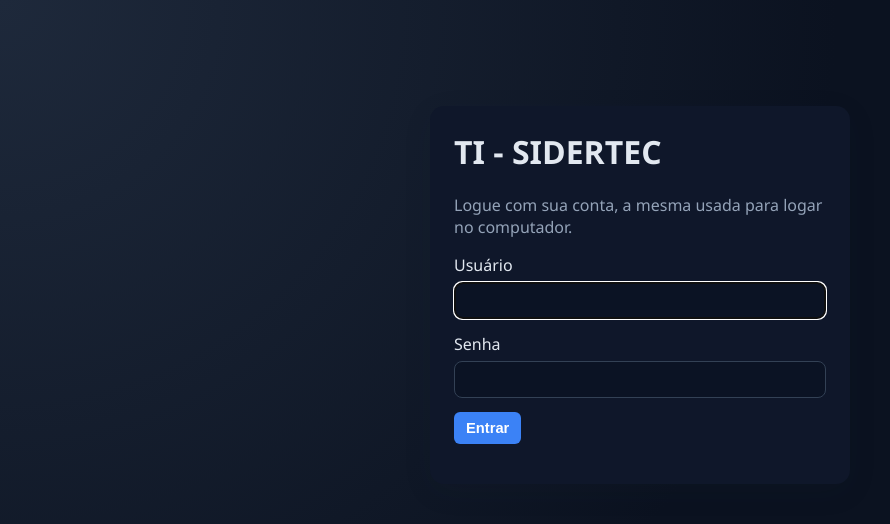
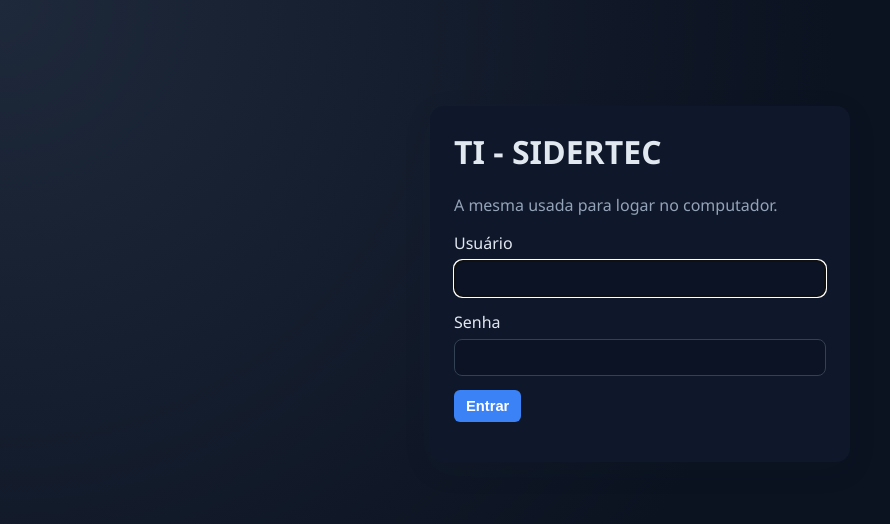
Before and after one commit to fabianopolone123/ERP-TI-WEB, a Django app: page /login/ in a window 1280 px wide. Shown: the top 524 px of the page, without its empty margins (0-890 px from the left). Run offline with Django 5.2, Linux system fonts and the light colour scheme.

Commit message:
ajusta texto da tela de login

```diff
--- a/templates/auth/login.html
+++ b/templates/auth/login.html
@@ -5,7 +5,7 @@
 {% block content %}
 <div class="card" style="max-width: 420px; margin: 60px auto;">
     <h1>TI - SIDERTEC</h1>
-    <p class="muted">Logue com sua conta, a mesma usada para logar no computador.</p>
+    <p class="muted">A mesma usada para logar no computador.</p>
 
     <form method="post">
         {% csrf_token %}
```
